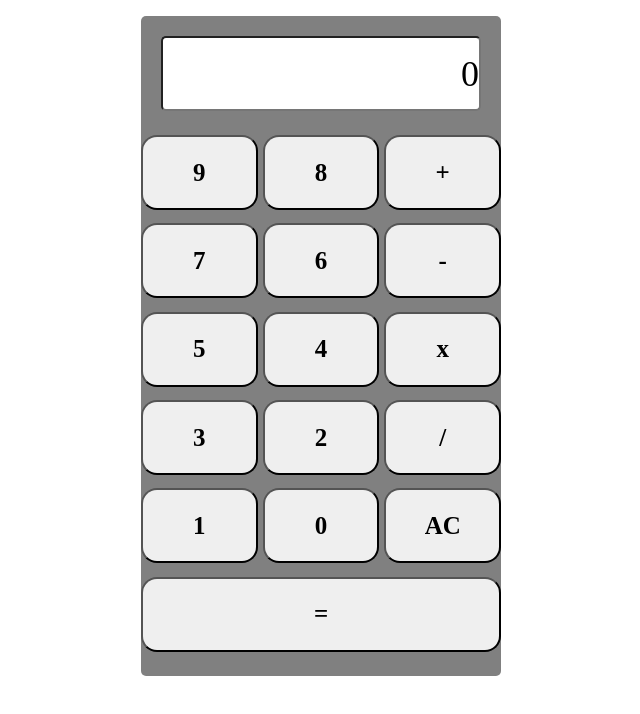
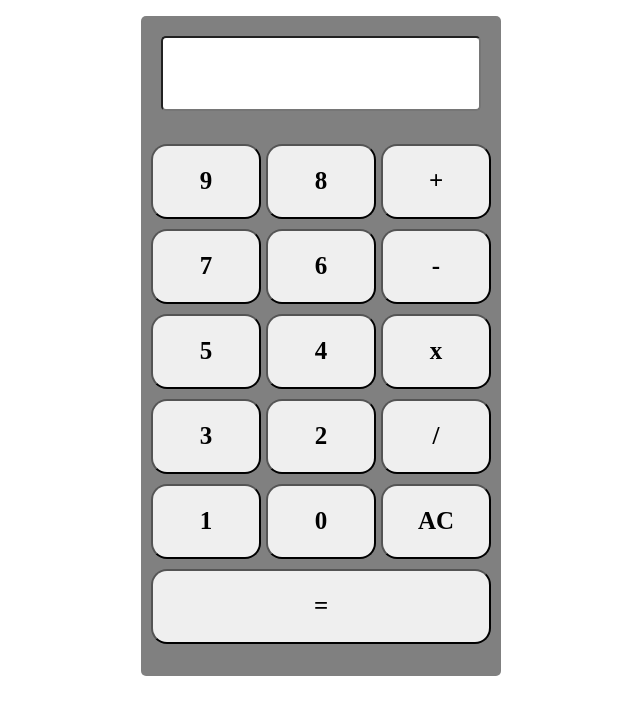
Before and after one commit to SheraJuan01/Calculator, a plain HTML site: page index.html in a window 1280 px wide. Both pictures are taken after a click on the button "AC". Shown: the whole page, without its empty margins (319-959 px from the left). Drawn offline with Linux system fonts and the light colour scheme.

Commit message:
Update the validation input through keys

```diff
--- a/index.html
+++ b/index.html
@@ -10,25 +10,25 @@
     <div class="container">
         <div class="calc-container">
             <div class="text-container">
-                <input type="text" value = "0">
+                <input type="text">
             </div>
             <div class="calc-buttons">
-                <button class="cs_button cs_number-9">9</button>
-                <button class="cs_button cs_number-8">8</button>
-                <button class="cs_button cs_add">+</button>
-                <button class="cs_button cs_number-7">7</button>
-                <button class="cs_button cs_number-6">6</button>
-                <button class="cs_button cs_subtract">-</button>
-                <button class="cs_button cs_number-5">5</button>
-                <button class="cs_button cs_number-4">4</button>
-                <button class="cs_button cs_multiply">x</button>
-                <button class="cs_button cs_number-3">3</button>
-                <button class="cs_button cs_number-2">2</button>
-                <button class="cs_button cs_divide">/</button>
-                <button class="cs_button cs_number-1">1</button>
-                <button class="cs_button cs_number-0">0</button>
+                <button class="cs_button cs_number-9" data-value="9">9</button>
+                <button class="cs_button cs_number-8" data-value="8">8</button>
+                <button class="cs_button cs_add" data-value="+">+</button>
+                <button class="cs_button cs_number-7" data-value="7">7</button>
+                <button class="cs_button cs_number-6" data-value="6">6</button>
+                <button class="cs_button cs_subtract" data-value="-">-</button>
+                <button class="cs_button cs_number-5" data-value="5">5</button>
+                <button class="cs_button cs_number-4" data-value="4">4</button>
+                <button class="cs_button cs_multiply" data-value="*">x</button>
+                <button class="cs_button cs_number-3" data-value="3">3</button>
+                <button class="cs_button cs_number-2" data-value="2">2</button>
+                <button class="cs_button cs_divide" data-value="/">/</button>
+                <button class="cs_button cs_number-1" data-value="1">1</button>
+                <button class="cs_button cs_number-0" data-value="0">0</button>
                 <button class="cs_button cs_clear">AC</button>
-                <button class="cs_button cs_equal">=</button>
+                <button class="cs_button cs_equal" data-value="">=</button>
             </div>
         </div>
     </div>
--- a/script.js
+++ b/script.js
@@ -26,24 +26,61 @@ function operate(x, y, operation){
             multiply(x, y);
             break;
         case '/':
-            console.log(divide(x, y));
+            divide(x, y);
             break;
-        default:
-            alert("Wrong format!");
     }
 }
 
 const buttonContainer = document.querySelector(".calc-buttons");
-const input = document.querySelector("input").value;
 const buttons = buttonContainer.querySelectorAll("button");
 
-function getValue(input){
-    const regex = /^[0-9+\-*/().\s]+$/;
-    return regex.test(input);
-}
-// function valueButton(btns){
-//     let valueBtn = "98+76-54*32/10";
+
+buttons.forEach((btn) => {
+    btn.addEventListener('click', (e) => {
+        input.value += e.target.dataset.value;
+    })
+});
+
+const clearBtn = document.querySelector(".cs_clear");
+//Clearing number inside of text box in input
+
+clearBtn.addEventListener("click", () => {
+    input.value = "";
+})
 
 
-// }
-console.log(operate(2, 5, '/'));
+//Submit and revalue the input
+const submitBtn = document.querySelector(".cs_equal");
+const input = document.querySelector("input");
+
+submitBtn.addEventListener("click", () => {
+    let input = document.querySelector("input");
+    let inputVal = input.value;
+    let operators = "+-*/";
+    inputVal.split('');
+    operators.split('');
+
+    let indexOp;
+    for(let i = 0; i < operators.length; i++){
+        indexOp = inputVal.indexOf(operators[i]);
+        if(indexOp === "-1"){
+            return console.log("-1");
+        }
+        return console.log(0);
+    }
+
+})
+
+//Validating keys only numbers and operators are allowed
+
+input.addEventListener('keydown', (e) => {
+    const regex = /^[0-9+\-*/().\s]+$/;
+
+    if (e.key === 'Backspace'){
+        return;
+    }
+
+    if(!regex.test(e.key)){
+        e.preventDefault();
+    }
+})
--- a/style.css
+++ b/style.css
@@ -53,6 +53,7 @@ input {
     justify-content: center;
     align-items: center;
     gap: 5px;
+    padding: 10px;
 }
 
 .calc-buttons button {
```
